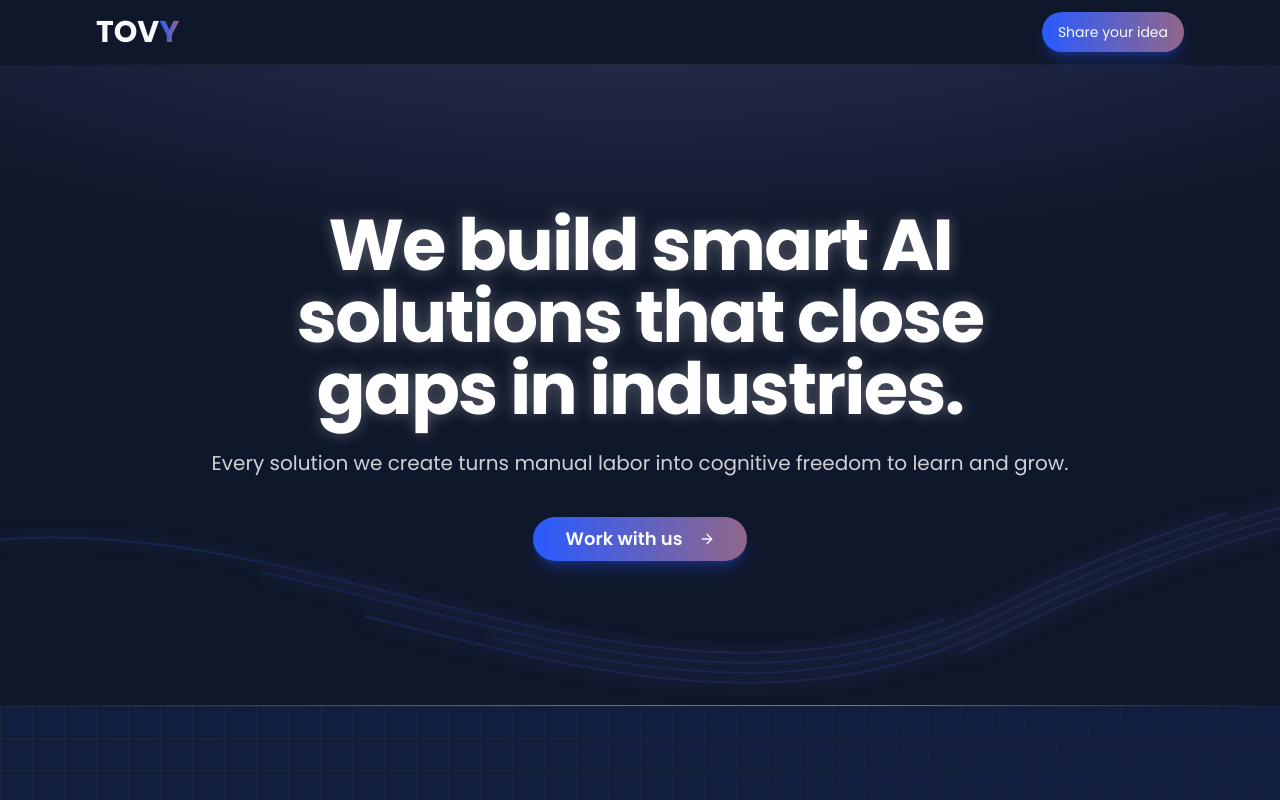
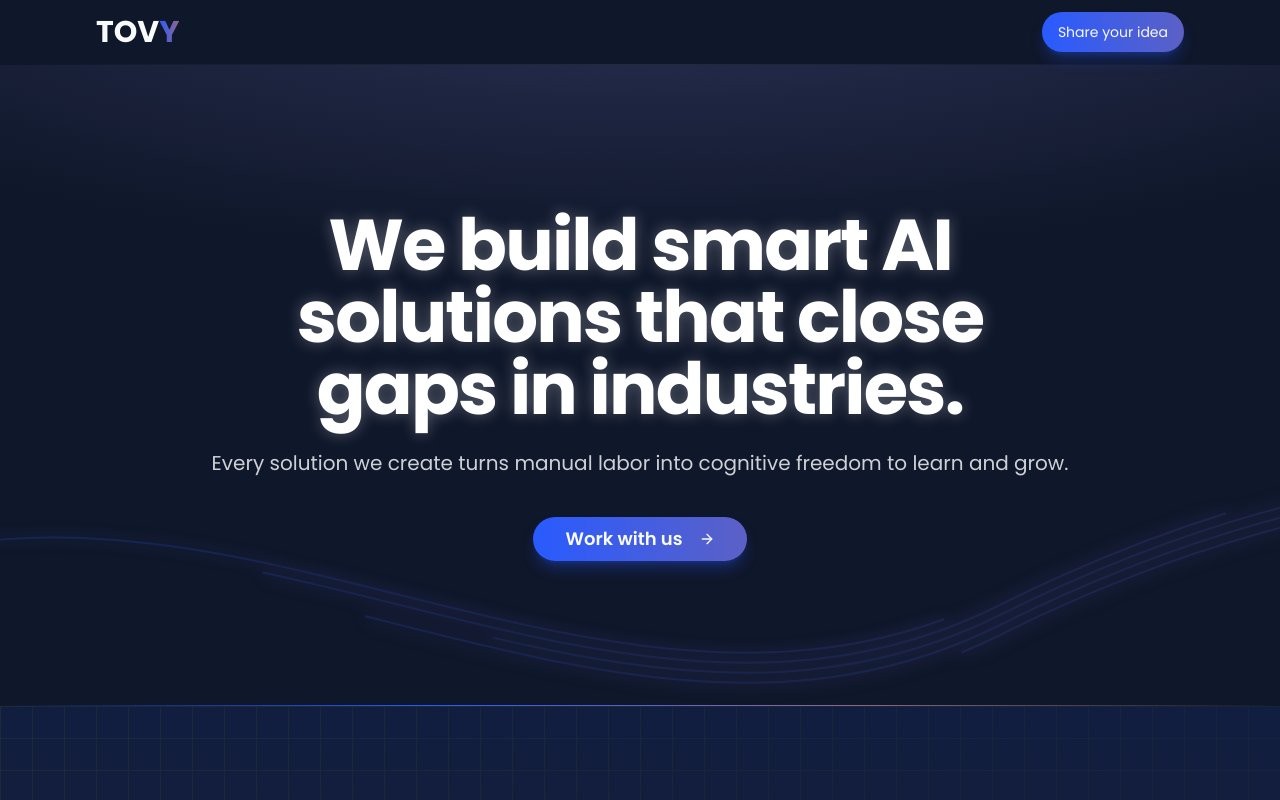
Before and after one commit to tovy-eu/tovy.eu-website, a Next.js app: page / in a window 1280 px wide. Shown: the top 800 px of the page. Built offline with nearby package versions, Linux system fonts and the light colour scheme.

Commit message:
ok now, focus on the organge bit of the background's gradient. Can you m

```diff
--- a/src/components/ui/button.tsx
+++ b/src/components/ui/button.tsx
@@ -9,7 +9,7 @@ const buttonVariants = cva(
   {
     variants: {
       variant: {
-        default: "bg-primary text-primary-foreground shadow-lg shadow-primary/30 bg-gradient-to-r from-primary to-orange-500 bg-[length:200%_auto] hover:animate-gradient-flow",
+        default: "bg-primary text-primary-foreground shadow-lg shadow-primary/30 bg-gradient-to-r from-primary to-[#8F668C] bg-[length:200%_auto] hover:animate-gradient-flow",
         destructive:
           "bg-destructive text-destructive-foreground hover:bg-destructive/90",
         outline:
```
